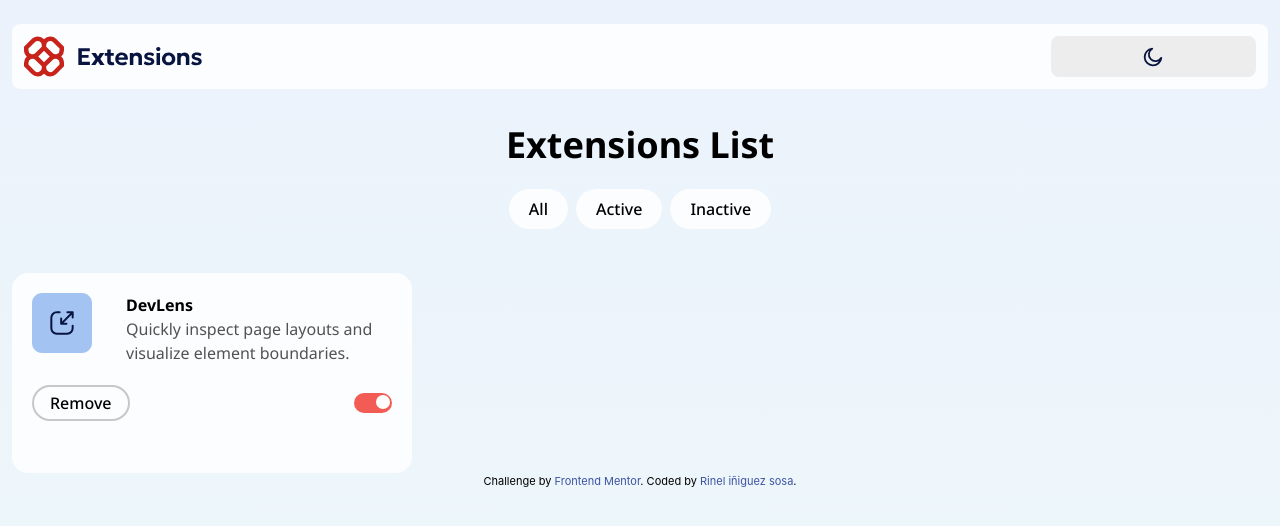
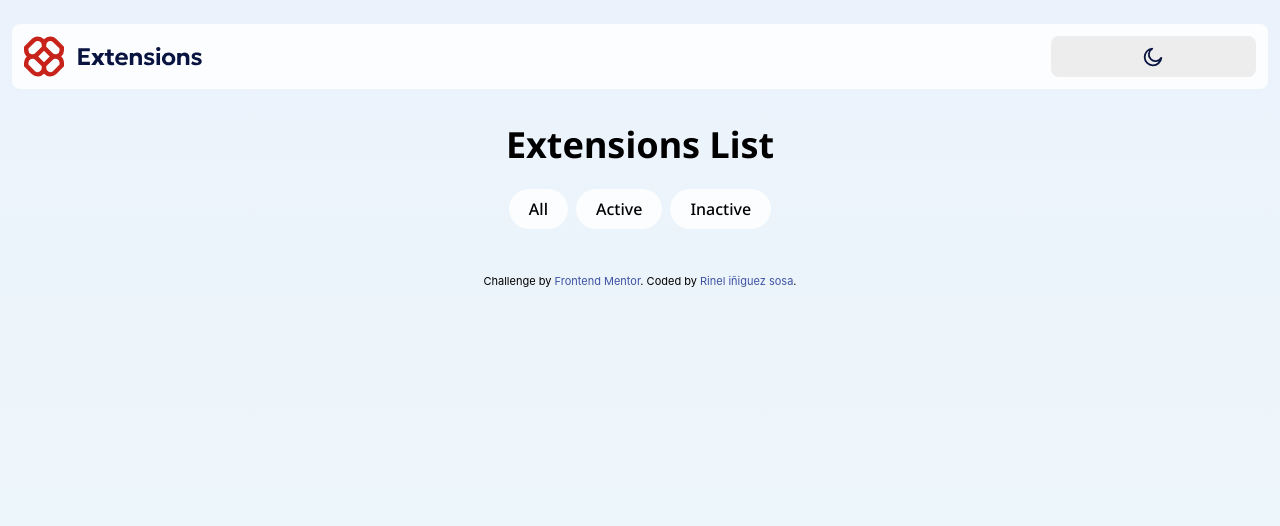
Before and after one commit to rineliniguezsosa/browser-extension-manager, a website built with Vite: page index.html in a window 1280 px wide. Built offline with nearby package versions, Linux system fonts and the light colour scheme.

Commit message:
[FEAT] Comentando el contenido base del extesion card

```diff
--- a/index.html
+++ b/index.html
@@ -57,7 +57,7 @@
 
     <!-- If you plan to use the JSON file to populate the data dynamically, you can delete the content below -->
      <div class="w-full mt-10" id="extension-list">
-       <article class="min-h-50 max-w-100 w-full flex flex-col items-stretch rounded-2xl p-5 bg-Neutral-0">
+       <!-- <article class="min-h-50 max-w-100 w-full flex flex-col items-stretch rounded-2xl p-5 bg-Neutral-0">
          <div class="flex flex-row">
            <div class="w-1/4">
             <img src="./src/assets/images/logo-viewport-buddy.svg" alt="ViewportBuddy Icon">
@@ -86,7 +86,7 @@
           </div>
         </label>
         </div>
-       </article>
+       </article> -->
      </div>
 
 
```
